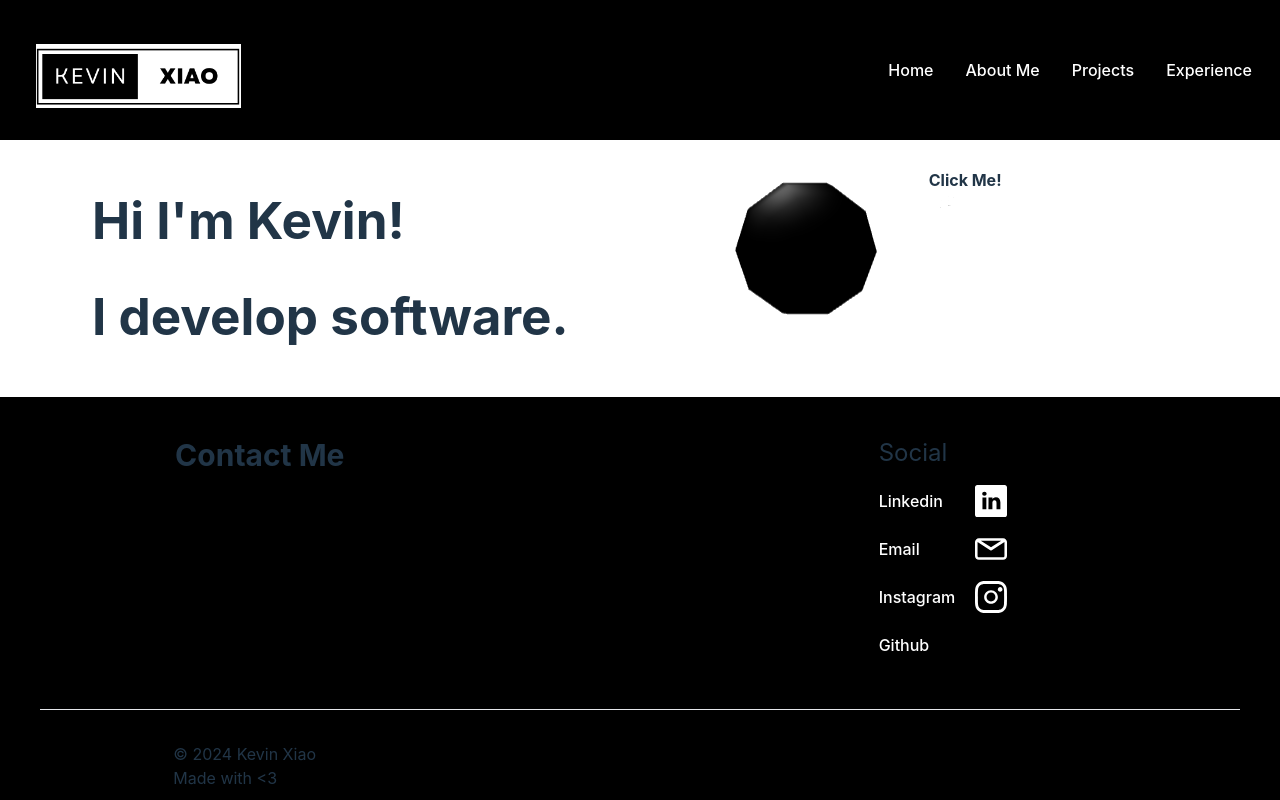
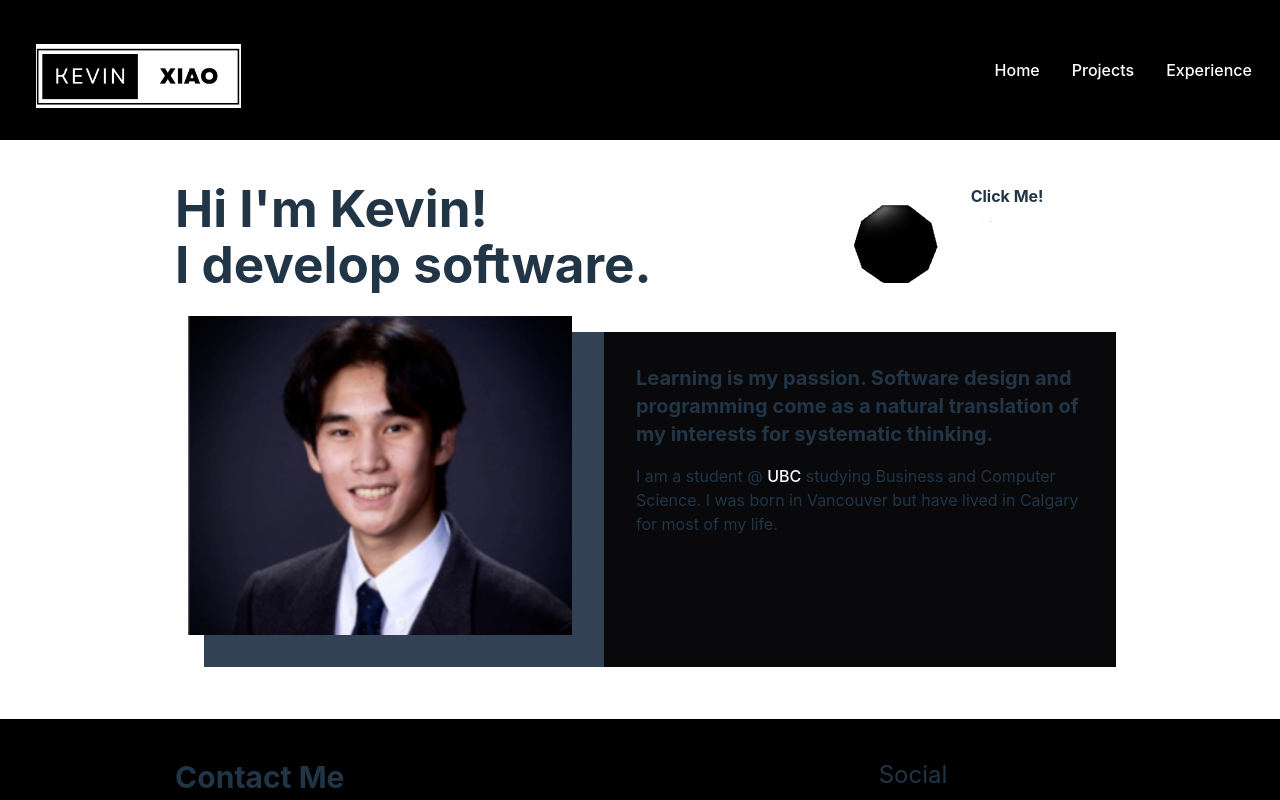
Before and after one commit to kevinxiao27/Portfolio, a React (Vite) app in the folder portfolio/: page / in a window 1280 px wide. Shown: the top 800 px of the page. Built offline with nearby package versions, Linux system fonts and the light colour scheme.

Commit message:
Feat: Added styling and animation to Projects component

```diff
--- a/portfolio/src/App.css
+++ b/portfolio/src/App.css
@@ -58,3 +58,7 @@
   flex-wrap: wrap;
   justify-content: space-between;
 }
+
+.fill-white {
+  fill: white;
+}
--- a/portfolio/src/App.jsx
+++ b/portfolio/src/App.jsx
@@ -1,13 +1,11 @@
 import { Route, Routes, useLocation } from "react-router-dom";
 import { motion, AnimatePresence } from "framer-motion";
-import AboutMe from "./components/AboutMe";
 import Footer from "./components/Footer";
 import NavBar from "./components/NavBar";
 import Projects from "./components/Projects";
 import Experience from "./components/Experience";
 import Home3d from "./components/Home";
 import "./App.css";
-import transition from "./utils/transition";
 
 function App() {
   const location = useLocation();
@@ -17,8 +15,11 @@ function App() {
       <AnimatePresence mode="wait">
         <Routes location={location} key={location.pathname} initial={false}>
           <Route index element={<Home3d />} />
-          <Route path="/about-me" element={<AboutMe />} />
-          <Route path="/projects" element={<Projects />} />
+          <Route
+            path="/projects"
+            element={<Projects />}
+            key={location.pathname}
+          />
           <Route path="/experience" element={<Experience />} />
         </Routes>
       </AnimatePresence>
--- a/portfolio/src/components/AboutMe.jsx
+++ b/portfolio/src/components/AboutMe.jsx
@@ -1,9 +1,38 @@
 import React from "react";
 import transition from "../utils/transition";
+import profile from "../assets/profile-picture.png";
 
 const AboutMe = () => {
-  return <div>AboutMe</div>;
+  return (
+    <>
+      <div className="flex flex-row m-auto w-9/12 mt-3 mb-10">
+        <div className="bg-slate-700 p-2">
+          <div className="w-96">
+            <img
+              className="-translate-x-6 -translate-y-6 w-96"
+              src={profile}
+            ></img>
+          </div>
+        </div>
+        <div className="p-8 bg-zinc-950">
+          <p className="text-xl font-bold mb-4">
+            Learning is my passion. Software design and programming come as a
+            natural translation of my interests for systematic thinking.{" "}
+          </p>
+          <p>
+            I am a student @{" "}
+            <a className="text-white" href="https://mybcom.sauder.ubc.ca/bucs">
+              UBC
+            </a>{" "}
+            studying Business and Computer Science. I was born in Vancouver but
+            have lived in Calgary for most of my life.
+          </p>
+        </div>
+      </div>
+    </>
+  );
 };
 
-const WrappedAboutMe = transition(AboutMe);
-export default WrappedAboutMe;
+// const WrappedAboutMe = transition(AboutMe);
+// export default WrappedAboutMe;
+export default AboutMe;
--- a/portfolio/src/components/Footer.jsx
+++ b/portfolio/src/components/Footer.jsx
@@ -17,7 +17,7 @@ const Footer = () => {
                   {foot.title}
                 </a>
                 <img
-                  className="object-contain h-8 ml-auto"
+                  className="object-contain h-8 ml-auto fill-white"
                   src={foot.src}
                   alt={foot.title}
                 />
--- a/portfolio/src/components/Home.jsx
+++ b/portfolio/src/components/Home.jsx
@@ -2,6 +2,7 @@ import React from "react";
 import { Canvas } from "@react-three/fiber";
 import { useState, useEffect } from "react";
 import { motion } from "framer-motion";
+import AboutMe from "./AboutMe";
 import Pyramid3d from "../utils/3dPyramid";
 import transition from "../utils/transition";
 import arrowleft from "../assets/arrowleft.png";
@@ -14,28 +15,30 @@ const Home3d = () => {
   return (
     <>
       <section className="Home-Display">
-        <div className="flex h-fit relative mb-10">
-          <div className="flex">
         <div
-              className={`ml-10 p-3 top-4 duration-1000 ${
+          className={`mx-auto duration-1000 ${
             transition
               ? "opacity-100 translate-y-0"
               : "opacity-0 translate-y-10"
           } transition ease-slow`}
         >
-              <h1 className="m-10 z-15 font-bold">Hi I'm Kevin!</h1>
-              <h1 className="mx-10 z-15 font-bold">I develop software.</h1>
+          <div className="flex flex-row mt-10">
+            <div className="mx-auto">
+              <h1 className="translate-x-10 z-15 font-bold">Hi I'm Kevin!</h1>
+              <h1 className="translate-x-10 z-15 font-bold">
+                I develop software.
+              </h1>
             </div>
-          </div>
-          <div className="flex">
-            <div className="container">
+            <div className="w-5/12">
+              <div className="flex flex-row">
+                <div className="container flex-none w-64 h-32">
                   <Canvas>
                     <pointLight position={[0, 2, 2]} />
                     {/* <ambientLight /> */}
                     <Pyramid3d position={[1, 0, 0]} />
                   </Canvas>
                 </div>
-            <div className="left-0 container relative mt-4">
+                <div className="relative top-4 -translate-x-10 -translate-y-10 mt-4">
                   <h2 className="absolute top-3 left-2 font-bold">Click Me!</h2>
                   <img
                     className="brightness-200 w-24"
@@ -45,7 +48,16 @@ const Home3d = () => {
                 </div>
               </div>
             </div>
+          </div>
+        </div>
       </section>
+      <div
+        className={`ml-10 p-3 duration-1000 ${
+          transition ? "opacity-100 translate-y-0" : "opacity-0 -translate-y-10"
+        } transition ease-slow`}
+      >
+        <AboutMe />
+      </div>
     </>
   );
 };
--- a/portfolio/src/components/Projects.jsx
+++ b/portfolio/src/components/Projects.jsx
@@ -1,29 +1,52 @@
 import React from "react";
+import { useState, useEffect, useCallback } from "react";
 import transition from "../utils/transition";
 import github from "../assets/github-icon.svg";
 import { projects } from "../constants/projects";
+import { useLocation } from "react-router-dom";
 
 const Projects = () => {
+  const location = useLocation();
+  const [animation, setAnimation] = useState(false);
+  useEffect(() => {
+    const timeout = setTimeout(() => {
+      setAnimation(true);
+    }, 10);
+    return () => clearTimeout(timeout);
+  }, [location]);
   return (
     <div className="m-5">
-      {projects.map((proj, index) => (
+      {projects.map((proj, index) => {
+        const contentOrder = index % 2 === 0 ? "order-first" : "order-last";
+        const directionIn =
+          index % 2 === 0 ? "translate-x-10" : "-translate-x-10";
+        const borderDir =
+          index % 2 === 0
+            ? "border-l-0 lg:rounded-r"
+            : "border-r-0 lg:rounded-l";
+        return (
           <div
             key={`${proj.id}`}
-          className="m-2 max-w-sm w-full lg:max-w-full lg:flex"
+            className={`mt-1 flex justify-start font-poppins transition duration-1000 ${
+              animation ? "opacity-100 translate-x-0" : directionIn
+            } transition ease-in-out`}
           >
+            <div className="m-2 mx-auto max-w-sm w-10/12 lg:max-w-full lg:flex">
               <div
-            className="h-48 lg:h-auto lg:w-48 flex-none bg-cover rounded-t lg:rounded-t-none lg:rounded-l text-center overflow-hidden"
+                className={`h-48 lg:h-auto lg:w-1/2 p-3 flex-none bg-cover rounded-t lg:rounded-t-none lg:rounded-l text-center overflow-hidden bg-black ${contentOrder}`}
                 // style={{background-image: proj.src})}}
                 title={proj.title}
               >
                 <img src={proj.src}></img>
               </div>
-          <div className="border-r border-b border-l border-gray-400 lg:border-l-0 lg:border-t lg:border-gray-400 bg-white rounded-b lg:rounded-b-none lg:rounded-r p-4 flex flex-col justify-between leading-normal">
+              <div
+                className={`border-r border-b border-l border-gray-400 lg:border-t lg:border-gray-400 bg-slate-700 rounded-b lg:rounded-b-none p-4 flex flex-col justify-between leading-normal lg:${borderDir}`}
+              >
                 <div className="mb-8">
-              <div className="text-gray-900 font-bold text-xl mb-2">
+                  <div className="text-white font-bold text-xl mb-2">
                     {proj.name}
                   </div>
-              <p className="text-gray-700 text-base">{proj.desc}</p>
+                  <p className="text-white text-base">{proj.desc}</p>
                 </div>
                 <div className="flex items-center">
                   <a href={proj.link}>
@@ -32,14 +55,13 @@ const Projects = () => {
                       src={github}
                       alt={`Image of ${proj.title}`}
                     />
-                <div className="text-sm">
-                  <p className="text-gray-900 leading-none">Github Link</p>
-                </div>
                   </a>
                 </div>
               </div>
             </div>
-      ))}
+          </div>
+        );
+      })}
     </div>
   );
 };
--- a/portfolio/src/constants/navconsts.js
+++ b/portfolio/src/constants/navconsts.js
@@ -3,10 +3,10 @@ export const navLinks = [
     id: "",
     title: "Home",
   },
-  {
-    id: "about-me",
-    title: "About Me",
-  },
+  // {
+  //   id: "about-me",
+  //   title: "About Me",
+  // },
   {
     id: "projects",
     title: "Projects",
--- a/portfolio/src/constants/projects.js
+++ b/portfolio/src/constants/projects.js
@@ -4,6 +4,16 @@ import pynums from "../assets/finalproject.png";
 
 export const projects = [
   {
+    id: 1,
+    name: "Movie-Ticket Booking Backend",
+    src: "",
+    desc: `Defined a backend that serves, modifies and creates movies, users, and ticket-bookings.
+    Created REST API to enable functionality designed using Model-View-Controller Architecture.
+    Used MongoDB for model flexibility and asynchronous database calls.`,
+    link: "https://github.com/kevinxiao27/movie-ticket-booking",
+  },
+  {
+    id: 2,
     name: "Django Api",
     src: djangoapi,
     desc: `A personal website API featuring blog and article capabilities through a user interface provided in the form of an admin site.
@@ -11,12 +21,14 @@ export const projects = [
     link: "https://github.com/kevinxiao27/Django-Blog-API",
   },
   {
+    id: 3,
     name: "Manga Update Checker",
     src: manga,
     desc: "Uses selenium and python to check for manga updates. Currently functions as a standalone python file. Future plans to create UI and desktop application to present chapters",
     link: "https://github.com/kevinxiao27/Manga-Update-Checker",
   },
   {
+    id: 4,
     name: "Python Numbers",
     src: pynums,
     desc: `School final project made with python,
```
Also changed, not shown: portfolio/src/assets/github-icon.svg, portfolio/src/assets/profile-picture.png (added). Lines whose indentation alone changed are shown as unchanged.
